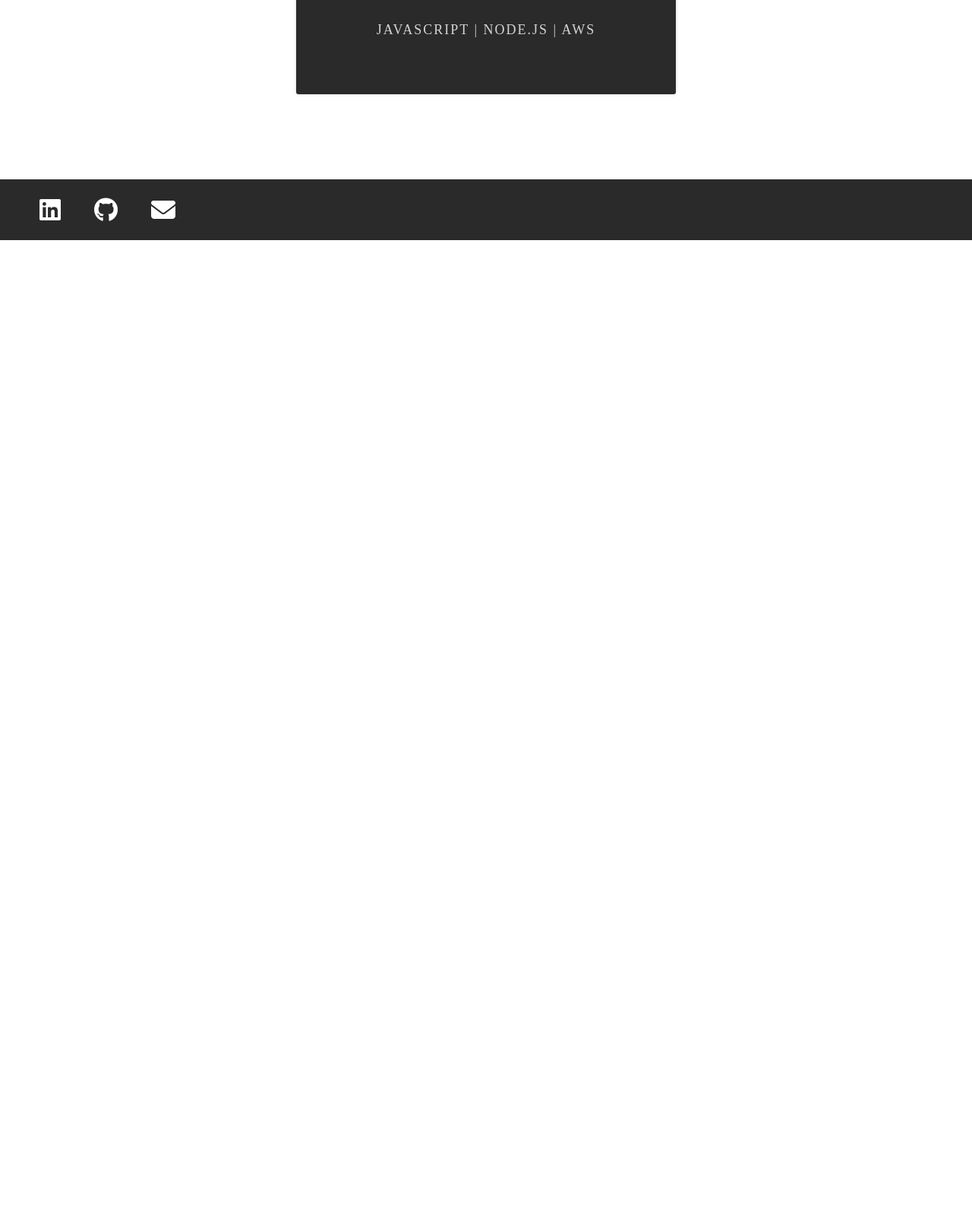
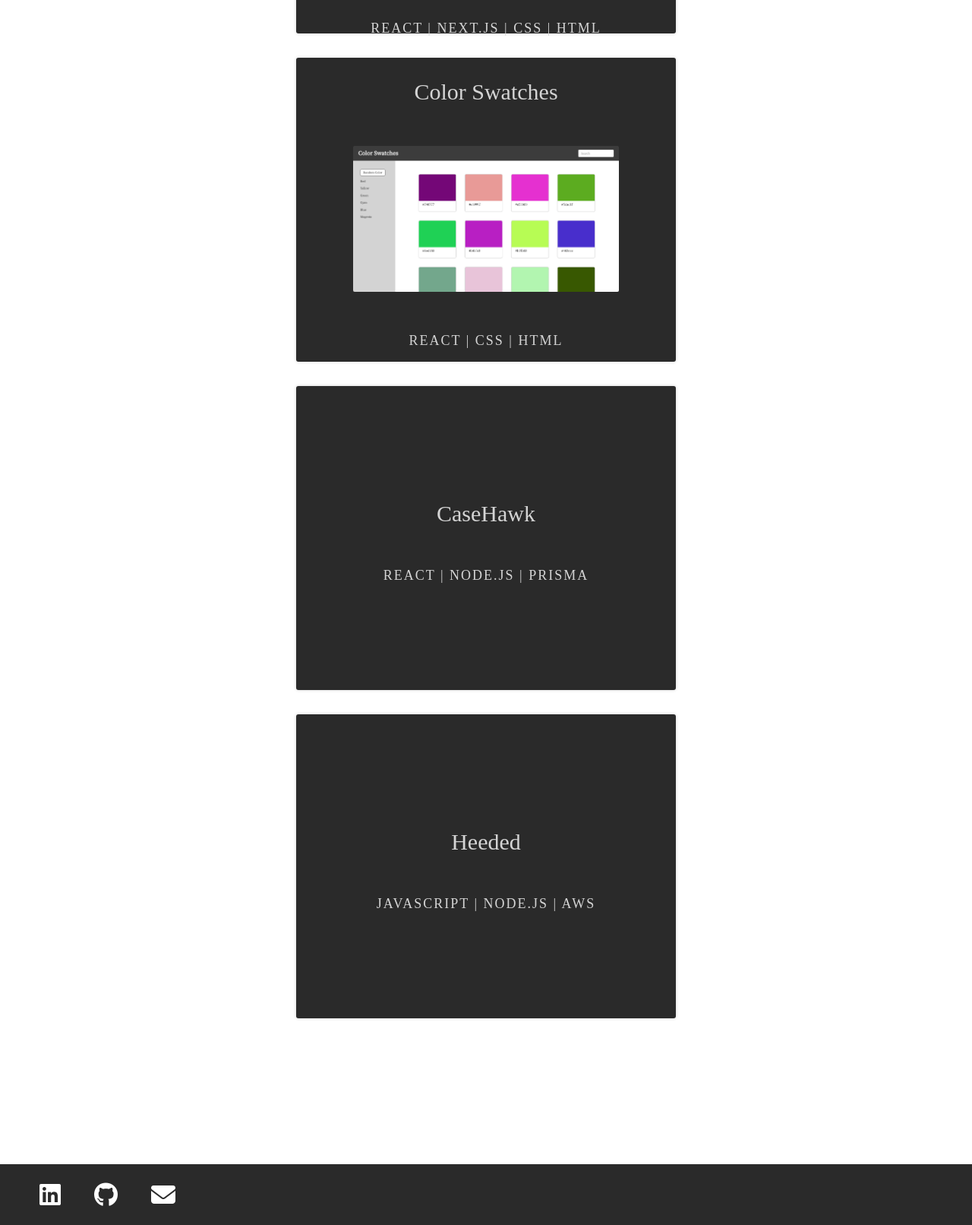
Before and after one commit to lillielise/portfolio-2020, a PHP site: page / in a window 1280 px wide. Shown: the part 2349-3961 px from the top of the page at 76% size. Before the commit the page ends 2665 px from the top, so only its background shows below. Run offline with PHP 8.4, Linux system fonts and the light colour scheme; some libraries are stand-ins or nearby versions.

Commit message:
updated project cards and styling

```diff
--- a/index.html
+++ b/index.html
@@ -45,8 +45,8 @@
       <h3>Skills</h3>
       <div id="skills-cards">
         <div>
+          <i class="fas fa-database fa-3x"></i>
           <h4>Front End</h4>
-          <i class="fas fa-database fa-3x"></i>
           <ul>
             <li>React / React Native</li>
             <li>HTML / CSS</li>
@@ -54,16 +54,16 @@
           </ul>
         </div>
         <div>
+          <i class="fas fa-server fa-3x"></i>
           <h4>Server</h4>
-          <i class="fas fa-server fa-3x"></i>
           <ul>
             <li>Node.js</li>
             <li>Express</li>
           </ul>
         </div>
         <div>
+          <i class="fas fa-desktop fa-3x"></i>
           <h4>Database</h4>
-          <i class="fas fa-desktop fa-3x"></i>
           <ul>
             <li>PostgreSQL</li>
             <li>MongoDB</li>
@@ -79,13 +79,15 @@
           <div class="project-card-inner">
             <div class="project-card-front">
               <h4>Petster</h4>
-              <p>Mobile pet adoption application, collaborated with another developer and UX desginer. </p>
+              <div>
+                <img id="petster-img"
+                src="https://static.wixstatic.com/media/735706_e4ff16cc0ce94735ad5c17b972c5b699~mv2.png/v1/fill/w_572,h_1040,al_c,q_90/735706_e4ff16cc0ce94735ad5c17b972c5b699~mv2.webp">
+              </div>
               <p class="project-card-tech">React Native | Redux | Node.js | PostgreSQL | Firebase</p>
             </div>
             <div class="project-card-back">
               <h4>Petster</h4>
-              <img id="petster-img"
-                src="https://static.wixstatic.com/media/735706_e4ff16cc0ce94735ad5c17b972c5b699~mv2.png/v1/fill/w_572,h_1040,al_c,q_90/735706_e4ff16cc0ce94735ad5c17b972c5b699~mv2.webp">
+              <p class="project-description">Mobile pet adoption application, built with React Native, Redux, Node.js and PostgreSQL. I collaborated with a UX designer and implemeted all the front end design. I also collaborated with another developer to build out the backend to support users searching for pets and saving pets to favorites.</p>
               <div class="project-card-back-mobile">
                 <p>Mobile pet adoption application built with React Native, Redux, Node.js, PosgreSQL, and Firebase</p>
               </div>
@@ -101,16 +103,16 @@
           <div class="project-card-inner">
             <div class="project-card-front">
               <h4>Valley Installers</h4>
-              <p>Responsive website for a small laminate installation business. Contract work collaborated with another
-                developer.</p>
+              <div>
+                <img class="website-img" src="./assets/valley-installers.png">
+              </div>
               <p class="project-card-tech">React | Next.js | CSS | HTML</p>
             </div>
             <div class="project-card-back">
               <h4>Valley Installers</h4>
-              <img class="website-img" src="./assets/valley-installers.png">
+              <p class="project-description">Responsive website for a small laminate installation business. Contract work collaborated with another developer. The website is complete with search engine optimization and react server-side rendering to increase visibility for relevant searches.</p>
               <div class="project-card-back-mobile">
-                <p>Responsive website for a small laminate installation business built with React, Next.js, CSS, and
-                  HTML</p>
+                <p>Responsive website for a small laminate installation business built with React, Next.js, CSS, and HTML</p>
               </div>
               <div class="project-card-buttons">
                 <a href="https://valleyinstallers.com" target="_blank">Website</a>
@@ -124,13 +126,15 @@
           <div class="project-card-inner">
             <div class="project-card-front">
               <h4>Color Swatches</h4>
-              <p>An app that displays random color swatches, allowing you to filter by color family and search for a
-                color swatch.</p>
+              <div>
+                <img class="website-img" src="./assets/color-swatches.png">
+              </div>
               <p class="project-card-tech">React | CSS | HTML</p>
             </div>
             <div class="project-card-back">
               <h4>Color Swatches</h4>
-              <img class="website-img" src="./assets/color-swatches.png">
+              <p class="project-description">An app that displays random color swatches, allowing you to filter by color family and search for a
+                color swatch.</p>
               <div class="project-card-back-mobile">
                 <p>An app that displays random color swatches built with React, CSS, and HTML</p>
               </div>
@@ -141,17 +145,16 @@
             </div>
           </div>
         </div>
-
-        <div class="project-card">
+        <div class="project-card project-card-no-image">
           <div class="project-card-inner">
             <div class="project-card-front">
               <h4>CaseHawk</h4>
-              <p>Internal case management tool for a law firm. Worked on a team of 10 developers to rebuild a site from
-                PHP to JavaScript/React.</p>
               <p class="project-card-tech">React | Node.js | Prisma</p>
             </div>
             <div class="project-card-back">
               <h4>CaseHawk</h4>
+              <p class="project-description">Internal case management tool for a law firm. Worked on a team of 10 developers to rebuild a site from
+                PHP to JavaScript/React.</p>
               <div class="project-card-back-mobile">
                 <p>Internal case management tool for a law firm built with React, Node.js, and Prisma</p>
               </div>
@@ -162,16 +165,16 @@
           </div>
         </div>
 
-        <div class="project-card">
+        <div class="project-card project-card-no-image">
           <div class="project-card-inner">
             <div class="project-card-front">
               <h4>Heeded</h4>
-              <p>Audience engagement analyzer application. Collaborated with a team of developers for my Code Fellows
-                midterm project.</p>
               <p class="project-card-tech">Javascript | Node.js | AWS</p>
             </div>
             <div class="project-card-back">
               <h4>Heeded</h4>
+              <p class="project-description">Audience engagement analyzer application. Collaborated with a team of developers for my Code Fellows
+                midterm project.</p>
               <div class="project-card-back-mobile">
                 <p>Audience engagement analyzer application built with JavaScript, Node.js and AWS</p>
               </div>
@@ -206,17 +209,6 @@
         <source src="./assets/petster-demo.mp4" type="video/mp4">
         Your browser does not support the video tag.
       </video>
-      <!-- <div class="pop-up-demo-content-features">
-        <h3>Features</h3>
-        <ul>
-          <li>Firebase Authentiation</li>
-          <li>Node.js server for searching petfinder's API, saving user's favorites, and search preferences</li>
-          <li>Firebase Authentiation</li>
-          <li>Firebase Authentiation</li>
-          <li>Firebase Authentiation</li>
-          <li>Firebase Authentiation</li>
-        </ul>
-      </div> -->
     </div>
   </div>
 
--- a/styles/index.css
+++ b/styles/index.css
@@ -16,7 +16,7 @@ h2 {
 
 h3 {
   font-size: 40px;
-  margin-bottom: 40px;
+  margin-bottom: 80px;
   text-align: center;
   font-weight: bold;
 }
@@ -31,7 +31,7 @@ h4 {
 }
 
 section {
-  margin: 80px;
+  margin: 160px;
 }
 
 /* ABOUT */
@@ -48,23 +48,27 @@ section {
 #skills-cards {
   display: flex;
   flex-direction: row;
-  justify-content: space-evenly;
+  justify-content: space-between;
   text-align: center;
-  align-items: center;
+  /* align-items: center; */
 }
 
 #skills-cards div {
-  height: 175px;
+  /* height: 175px; */
   width: 195px;
   display: flex;
   flex-direction: column;
-  justify-content: space-between;
+  /* justify-content: space-between; */
 }
 
 #skills-section {
   display: flex;
   flex-direction: column;
   justify-content: center;
+}
+
+#skills-cards h4 {
+  margin: 2em 0 0.5em 0;
 }
 
 /* PROJECTS */
@@ -104,7 +108,7 @@ section {
 .project-card-front {
   display: flex;
   flex-direction: column;
-  justify-content: space-evenly;
+  justify-content: space-between;
   color: #d4d4d4;
   background-color: #2a2a2a;
 }
@@ -115,18 +119,33 @@ section {
   margin: 2vw;
 }
 
+.project-card-front h4,
+.project-card-back h4 {
+  margin: 1em 0;
+}
+
+.project-card-front p {
+  margin-bottom: 1em;
+}
+
+.project-description {
+  text-align: left;
+  line-height: 2em;
+  margin: 0 2em;
+}
+
+.project-card-buttons {
+  margin-bottom: 1em;
+}
+
 .project-card-back {
   display: flex;
   flex-direction: column;
-  justify-content: space-evenly;
-  color: white;
+  justify-content: space-between;
+  color: #2a2a2a;
   align-items: center;
   background-color: #f5f5f5;
   transform: rotateY(180deg);
-}
-
-.project-card-back h4 {
-  color: #2a2a2a;
 }
 
 .project-card-buttons a,
@@ -140,7 +159,6 @@ section {
   text-transform: uppercase;
   text-decoration: none;
   font-size: 12px;
-  color: #2a2a2a;
   margin-top: 10px;
   box-shadow: 0 0 4px 0 #d3d3d3;
 }
@@ -162,7 +180,9 @@ section {
 }
 
 #petster-img {
-  height: 60%;
+  /* height: 60%; */
+  height: 225px;
+  width: 150px;
 }
 
 .website-img {
@@ -175,6 +195,10 @@ section {
   color: #2a2a2a;
   width: 90%;
   display: none;
+}
+
+.project-card-no-image .project-card-front {
+  justify-content: center;
 }
 
 /* Pop up */
@@ -247,6 +271,7 @@ header nav {
 
 header nav {
   justify-content: flex-end;
+  height: 100px;
 }
 
 .contact-icons a:last-of-type {
@@ -278,7 +303,7 @@ header {
 
 #hero-image-container {
   width: 100%;
-  height: 100%;
+  height: calc(100vh - 100px);
   color: #2a2a2a;
   margin: 0 auto;
 }
@@ -291,7 +316,6 @@ header {
   flex-wrap: wrap;
   justify-content: space-evenly;
   align-items: center;
-  padding: 15% 2%;
 }
 
 #hero-image-text {
@@ -405,7 +429,6 @@ header {
 }
 
 @media only screen and (max-width: 460px) {
-
   footer,
   header nav {
     justify-content: center;
```
